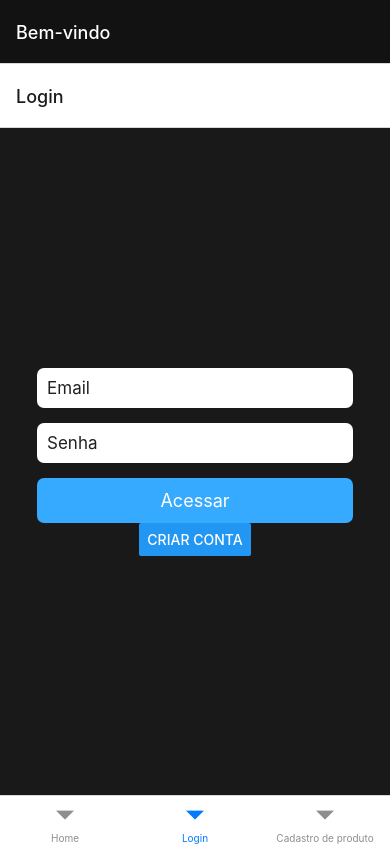
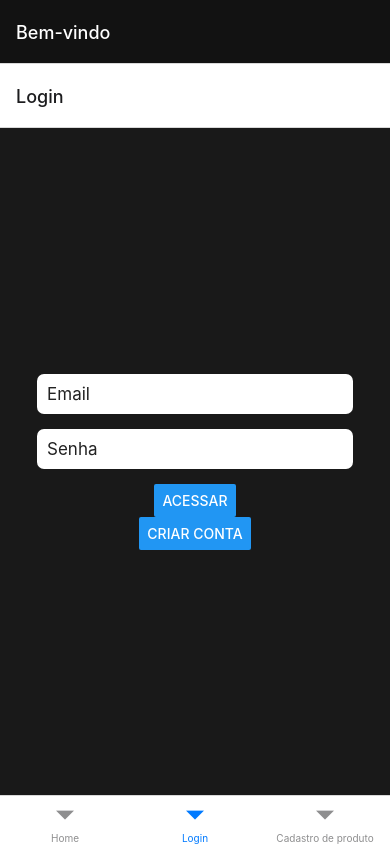
Before and after one commit to Eduarda-Oliveira/tg-frontend, a React Native app: screen /Login in a window 390 px wide. Built offline with nearby package versions, Linux system fonts and the light colour scheme; no server answers.

Commit message:
add conexão login

```diff
--- a/src/screens/login/index.js
+++ b/src/screens/login/index.js
@@ -1,9 +1,30 @@
 import React from 'react';
 import { StyleSheet, Text, View, KeyboardAvoidingView, TextInput, TouchableOpacity, Button} from 'react-native';
-import { useEffect, useState } from "react";
+import { useEffect } from "react";
+import { useForm } from 'react-hook-form'
 import api from '../../services/api';
 
 export function Login({ navigation }) {
+  const { register, setValue, handleSubmit } = useForm()
+
+  useEffect(() => {
+    register('email')
+    register('password')
+  }, [register])
+
+  const onSubmit = (data) => {
+    data ={
+          CLI_EMAIL:data.email,
+          CLI_PASSWORD:data.password
+          }
+    api.post('/client/login', data)
+    .then(() => {
+      navigation.navigate('Home')
+    })
+    .catch((error) => {
+           console.log(error.message)
+         });
+  };
 
   return (
     <KeyboardAvoidingView style={styles.background}>
@@ -12,19 +33,21 @@ export function Login({ navigation }) {
         style={styles.input}
         placeholder="Email"
         autoCorrect={false}
-        onChangeText={()=> {}}
+        onChangeText={text => setValue('email', text)}
         />
 
         <TextInput
         style={styles.input}
         placeholder="Senha"
         autoCorrect={false}
-        onChangeText={()=> {}}
+        onChangeText={text => setValue('password', text)}
         />
 
-        <TouchableOpacity style={styles.btnSubmit}>
-          <Text style={styles.submitText}>Acessar</Text>
-        </TouchableOpacity>
+        <Button
+        style={styles.btnRegister}
+        title="Acessar"
+        onPress={handleSubmit(onSubmit)}
+        ></Button>
 
         <Button
         style={styles.btnRegister}
```
